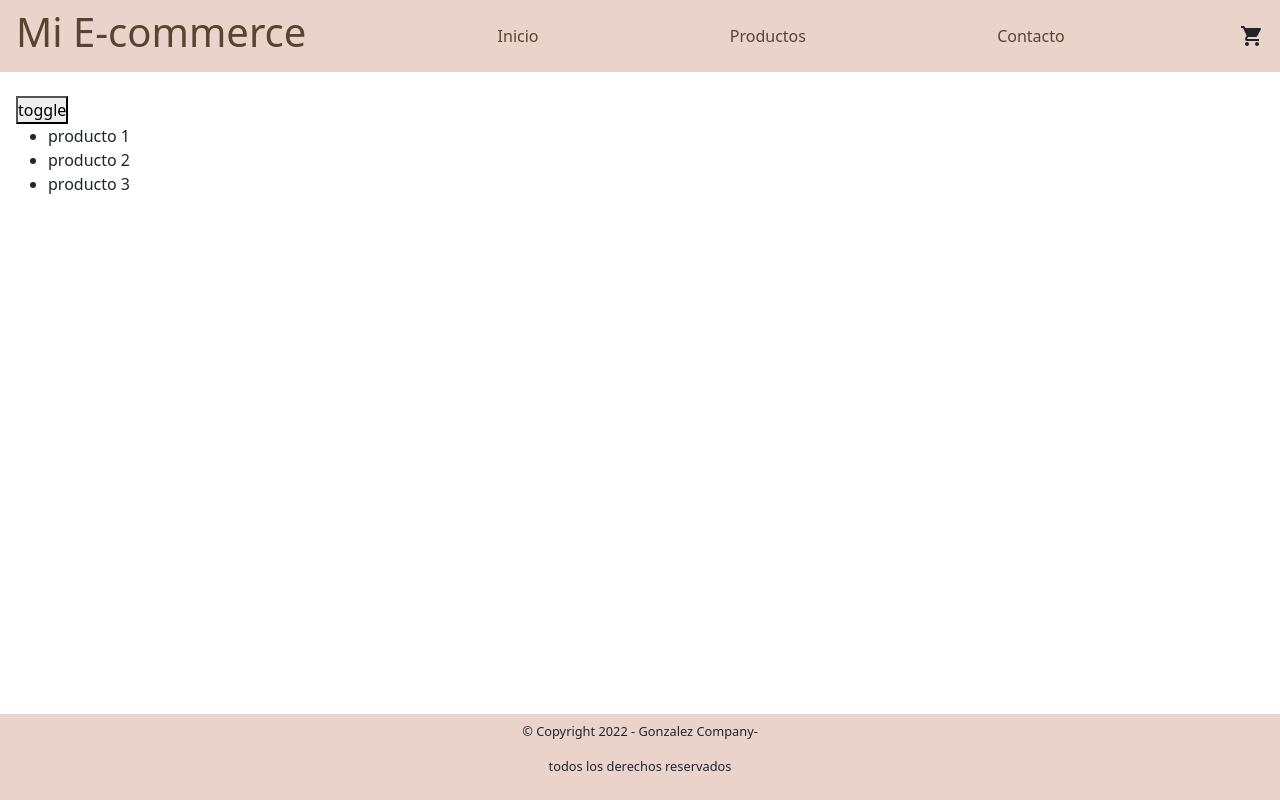
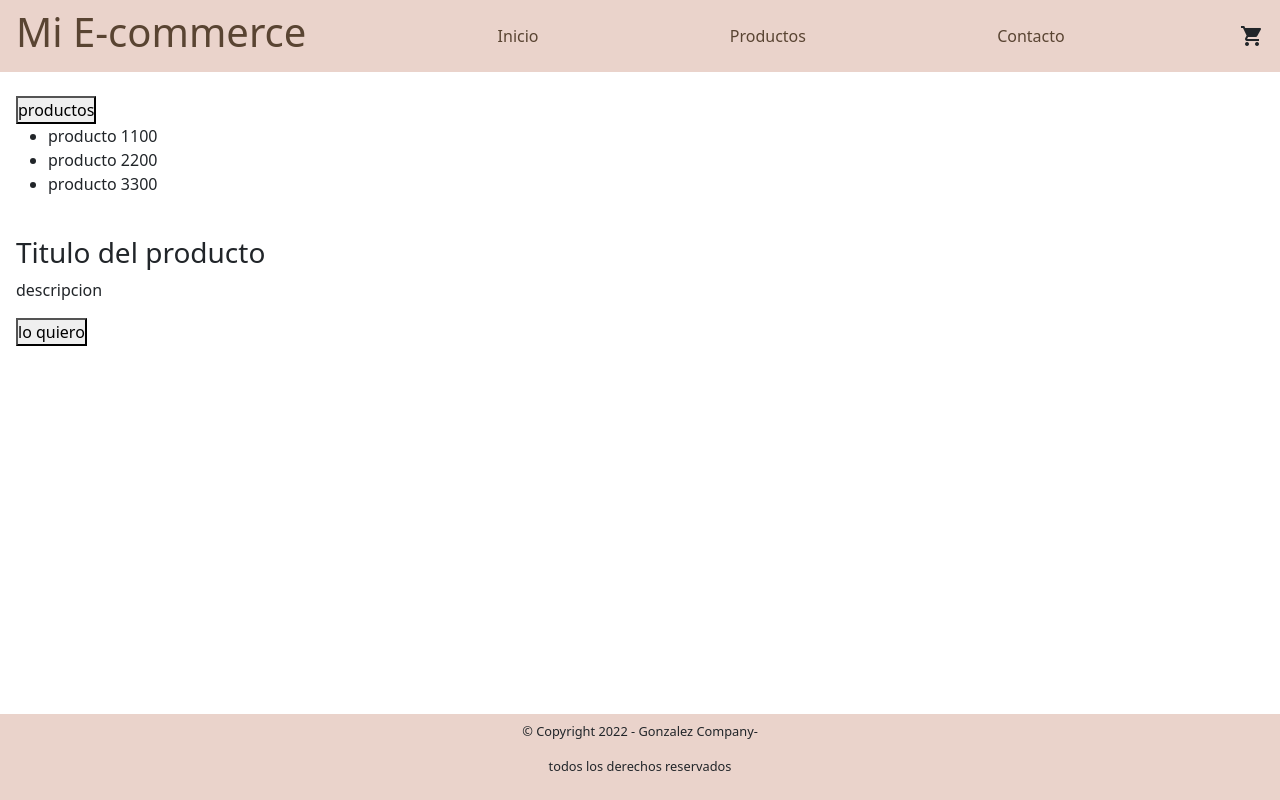
Before and after one commit to leoogonzalez/coderRJSleo, a React (Create React App) app in the folder tiendagonzalezpalacios/: page / in a window 1280 px wide. Built offline with nearby package versions, Linux system fonts and the light colour scheme.

Commit message:
desafio clase numero 6

```diff
--- a/tiendagonzalezpalacios/public/index.html
+++ b/tiendagonzalezpalacios/public/index.html
@@ -27,6 +27,7 @@
     <link href="https://fonts.googleapis.com/icon?family=Material+Icons"
       rel="stylesheet">
       <!-- bootstrap CDN-->
+
     <title>React App</title>
   </head>
   <body>
--- a/tiendagonzalezpalacios/src/components/Item.js
+++ b/tiendagonzalezpalacios/src/components/Item.js
@@ -1,8 +1,18 @@
 import React from 'react'
 
+
 const Item = () => {
+
   return (
-    <div>Item</div>
+    <div style={{width:"18rem"}}>
+       <img variant="top" src=""></img>
+       <div className='cardBody'>
+       <h3 className='cardTitle'>Titulo del producto</h3>
+       <p className='cardText'>descripcion</p>
+       <button className='primary'>lo quiero</button>
+       </div>
+
+  </div>
   )
 }
 
--- a/tiendagonzalezpalacios/src/components/ItemList.js
+++ b/tiendagonzalezpalacios/src/components/ItemList.js
@@ -1,8 +1,22 @@
 import React from 'react'
+import Item from './Item'
 
-const ItemList = () => {
+
+
+
+const ItemList = ({productosIniciales}) => {
+
+
   return (
-    <div>ItemList</div>
+    <div>
+            <ul>
+           {productosIniciales.map((producto)=>{
+             return <li key={producto.id}>{producto.nombre}{producto.precio}</li>
+           }
+           )}
+      </ul>
+      <Item></Item>
+    </div>
   )
 }
 
--- a/tiendagonzalezpalacios/src/components/ItemListContainer.js
+++ b/tiendagonzalezpalacios/src/components/ItemListContainer.js
@@ -1,6 +1,7 @@
 import React from 'react'
 // import ItemCount from './ItemCount'
 import { useState,useEffect } from 'react'
+import ItemList from "./ItemList"
 
 let productosIniciales = [
 {
@@ -44,7 +45,7 @@ pedido
   console.log("estuvo mal ")
 })
 
-// setProductos(productosIniciales)
+
 
  },[])
 
@@ -52,13 +53,9 @@ pedido
   return (
     <main>
        <h3 className ='contenido__main'></h3>
-      <button onClick={() => setloading(!loading)}>toggle</button>
-      <ul>
-           {productos.map((producto)=>{
-             return <li key={producto.id}>{producto.nombre}</li>
-           }
-           )}
-      </ul>
+      <button className='carrito' onClick={() => setloading(!loading)}>productos</button>
+
+      <ItemList productosIniciales={productos}></ItemList>
       {/* <ItemCount stock={10} initial={10}></ItemCount> */}
       </main>
   );
```
Also changed, not shown: tiendagonzalezpalacios/src/App.js (+2 -8 lines).
